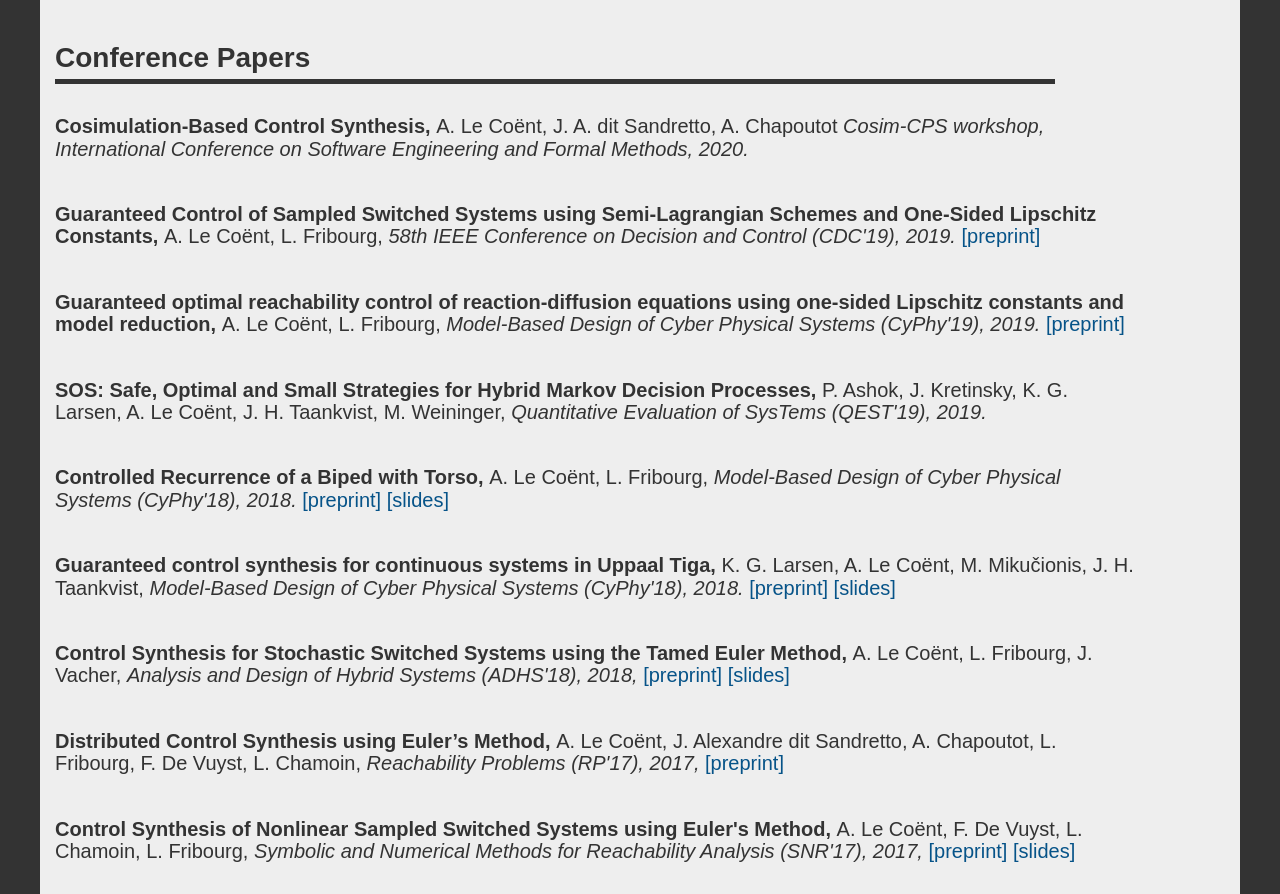
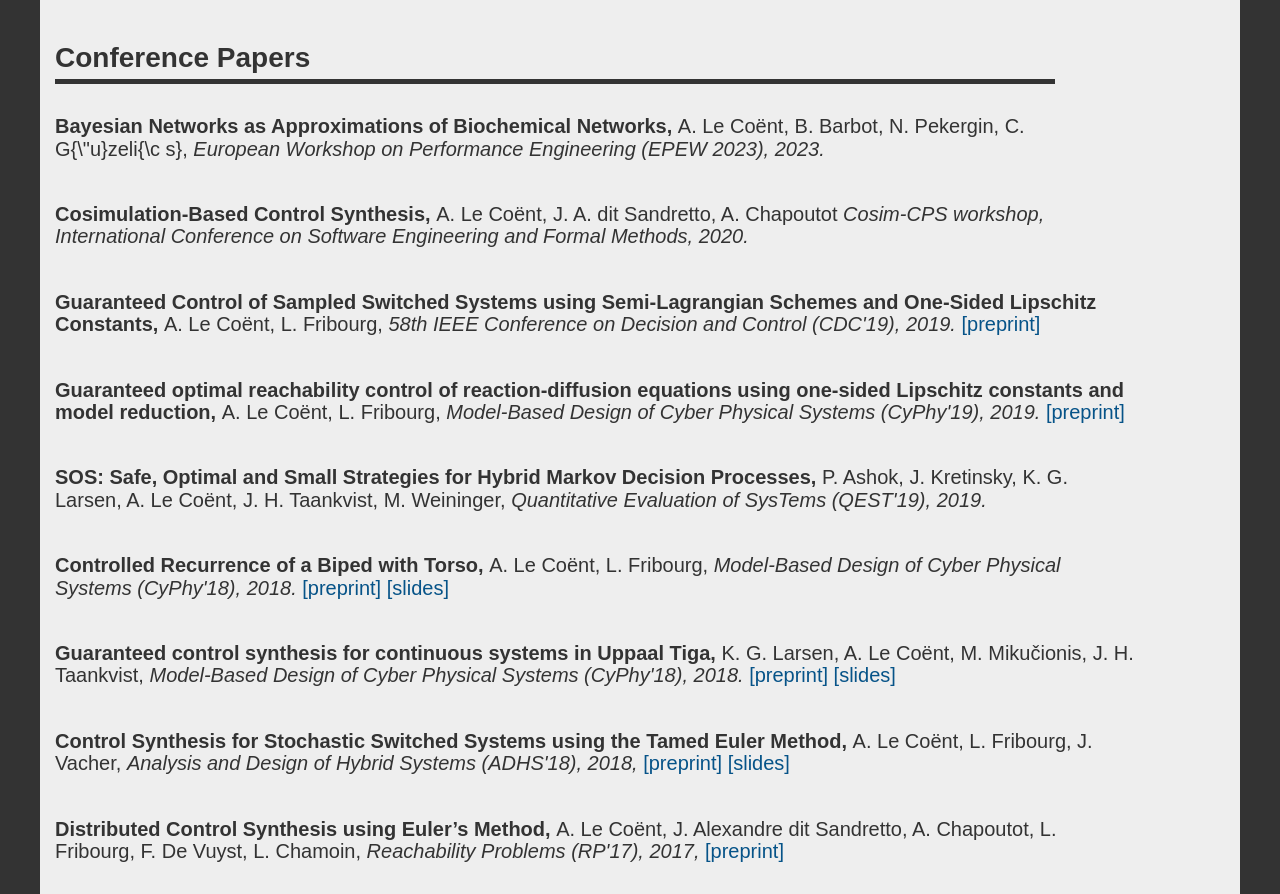
Before and after one commit to adrienlecoent/adrienlecoent.github.io, a plain HTML site: page index.html in a window 1280 px wide. Shown: the part 1289-2183 px from the top of the page. Drawn offline with Linux system fonts and the light colour scheme; files whose address does not match are found by name.

Commit message:
ajout papier EPEW

```diff
--- a/index.html
+++ b/index.html
@@ -111,6 +111,12 @@
 					<t1> Conference Papers </t1>
 				</div>
 
+				<div id="paper">
+					<p>
+						<t3> Bayesian Networks as Approximations of Biochemical Networks, </t3> A. Le Co&eumlnt, B. Barbot, N. Pekergin, C. G{\"u}zeli{\c s},
+						<i> European Workshop on Performance Engineering (EPEW 2023), 2023. </i>
+					</p>
+				</div>
 
 				<div id="paper">
 					<p> <t3> Cosimulation-Based Control Synthesis, </t3> A. Le Co&eumlnt, J. A. dit Sandretto, A. Chapoutot
```
